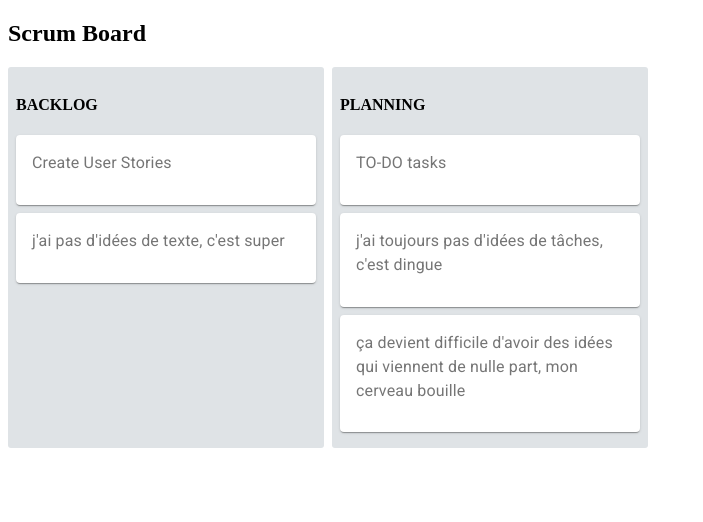
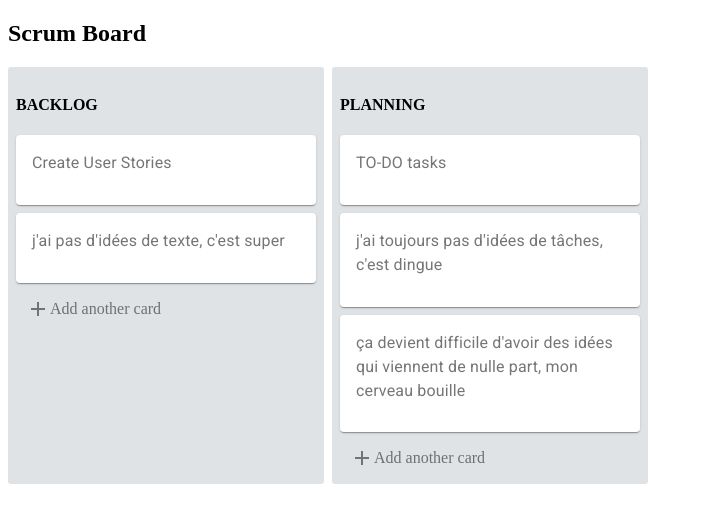
Before and after one commit to Souabou/scrumboard, a React (Create React App) app in the folder scrumboard/: page / in a window 1280 px wide. Shown: the top 522 px of the page, without its empty margins (0-703 px from the left). Built offline with nearby package versions, Linux system fonts and the light colour scheme.

Commit message:
textarea section added

```diff
--- a/scrumboard/package.json
+++ b/scrumboard/package.json
@@ -12,6 +12,7 @@
     "react-dom": "^17.0.1",
     "react-redux": "^7.2.2",
     "react-scripts": "4.0.3",
+    "react-textarea-autosize": "^8.3.2",
     "redux": "^4.0.5",
     "web-vitals": "^1.1.1"
   },
--- a/scrumboard/src/components/App.js
+++ b/scrumboard/src/components/App.js
@@ -10,7 +10,7 @@ class App extends Component {
         <h2>Scrum Board</h2>
         <div style={styles.listsContainer}>
           { lists.map(list => (
-            <ScrumList title={list.title} cards={list.cards} />
+            <ScrumList key={list.id} title={list.title} cards={list.cards} />
           ))}
         </div>
       </div>
--- /dev/null
+++ b/scrumboard/src/components/ScrumActionButton.js
@@ -0,0 +1,103 @@
+import React from "react";
+import Icon from "@material-ui/core/icon";
+import TextareaAutosize from 'react-textarea-autosize';
+import Card from '@material-ui/core/Card';
+
+class ScrumActionButton extends React.Component {
+
+    state = {
+        formOpen: false,
+        text:""
+    };
+
+    closeForm = () => {
+        this.setState({
+            formOpen: false
+        });
+    };
+
+    openForm = () => {
+        this.setState({
+            formOpen: true
+        });
+    };
+
+    handleInputChange = e => {
+        this.setState({
+            text: e.target.value
+        })
+    }
+
+    renderAddButton = () => {
+        const { list } = this.props;
+
+        const buttonText = list ? "Add another list" : "Add another card";
+        const buttonTextOpacity = list ? 1 : 0.5;
+        const buttonTextColor = list ? "white" : "inherit";
+        const buttonTextBackground = list ? "rgba(0,0,0,.15)" : "inherit";
+
+        return (
+            <div
+            onClick={this.openForm}
+            style={{
+                ...styles.openForButtonGroup,
+                opacity: buttonTextOpacity, color: buttonTextColor, backgroundColor: buttonTextBackground}}>
+                <Icon>add</Icon>
+                <p>{buttonText}</p>
+            </div>
+        )
+    };
+
+    renderForm = () => {
+        const { list } = this.props;
+
+        const placeholder = list ? "Enter a list title..." : "Enter a title for this card...";
+
+        const buttonTitle = list ? "Add List" : "Add Card";
+
+        return (
+            <div>
+                <Card
+                    style= { {
+                        overflow:"visible",
+                        minHeight: 80,
+                        minWidth: 272,
+                        padding: "6px 8px 2px"
+                    }}
+                >
+                    <TextareaAutosize
+                        placeholder={placeholder}
+                        autoFocus
+                        onBlur={this.closeForm}
+                        value={this.state.text}
+                        onChange={this.handleInputChange}
+                        style={ {
+                            resize: "none",
+                            width: "100%",
+                            overflow: "hidden",
+                            outline: "none",
+                            border: "none"
+                        }}
+                    />
+                </Card>
+            </div>
+        );
+    };
+
+    render() {
+        return this.state.formOpen ? this.renderForm() : this.renderAddButton();
+    }
+}
+const styles = {
+    openForButtonGroup: {
+        display: "flex",
+        alignItems: "center",
+        cursor: "pointer",
+        borderRadius: 3,
+        height: 36,
+        width: 272,
+        paddingLeft: 10
+
+    }
+};
+export default ScrumActionButton;
--- a/scrumboard/src/components/ScrumList.js
+++ b/scrumboard/src/components/ScrumList.js
@@ -1,16 +1,20 @@
 import React from 'react';
-import ScrumCard from "./ScrumCard"
+import ScrumCard from "./ScrumCard";
+import ScrumActionButton from "./ScrumActionButton";
 
 const ScrumList = ({title, cards}) => {
     return (
-        <div style={Styles.container}>
+        <div style={styles.container}>
             <h4>{title}</h4>
-            { cards.map(card => <ScrumCard text={card.text} /> )}
+            { cards.map(card => (
+                <ScrumCard key={card.id} text={card.text} />
+            ))}
+            <ScrumActionButton />
         </div>
     );
 };
 
-const Styles = {
+const styles = {
     container: {
       backgroundColor: "#dfe3e6",
       borderRadius: 3,
```
Also changed, not shown: 1 other file (tests, documents, lock files or other folders).
